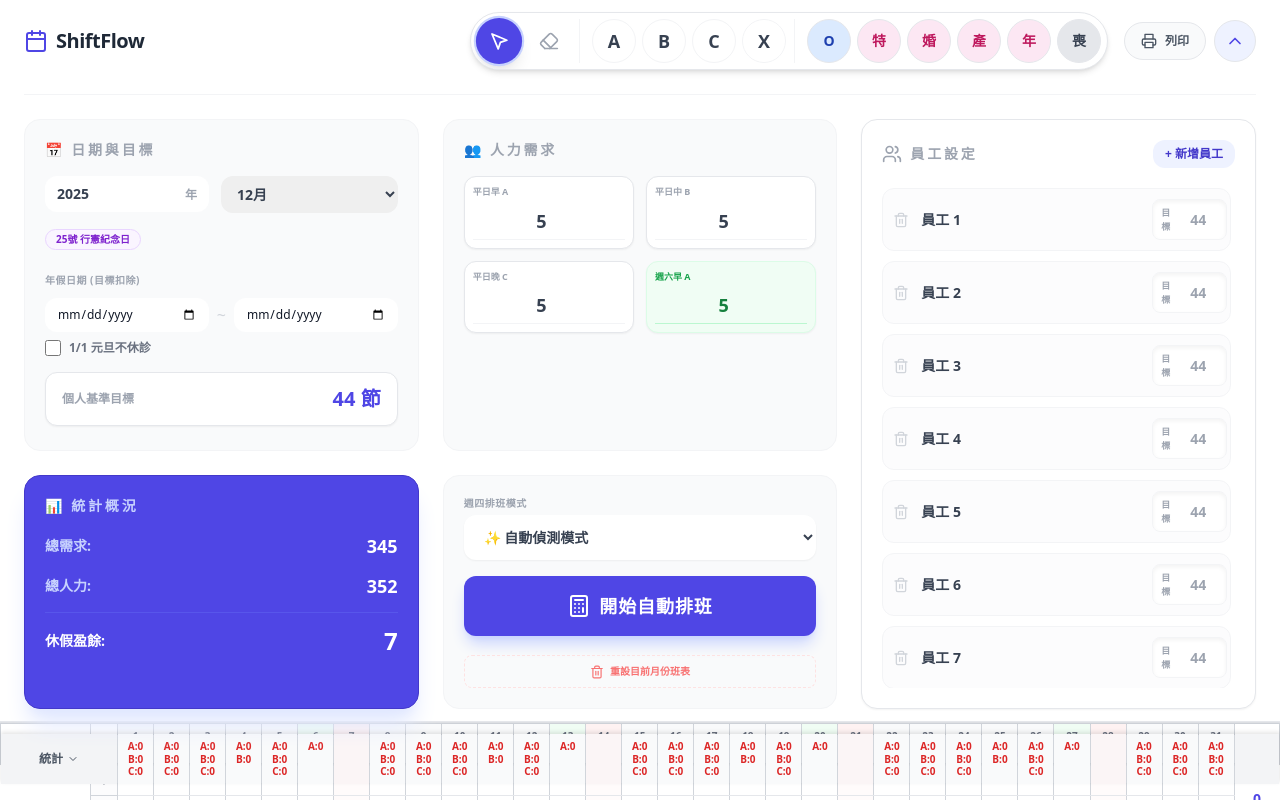
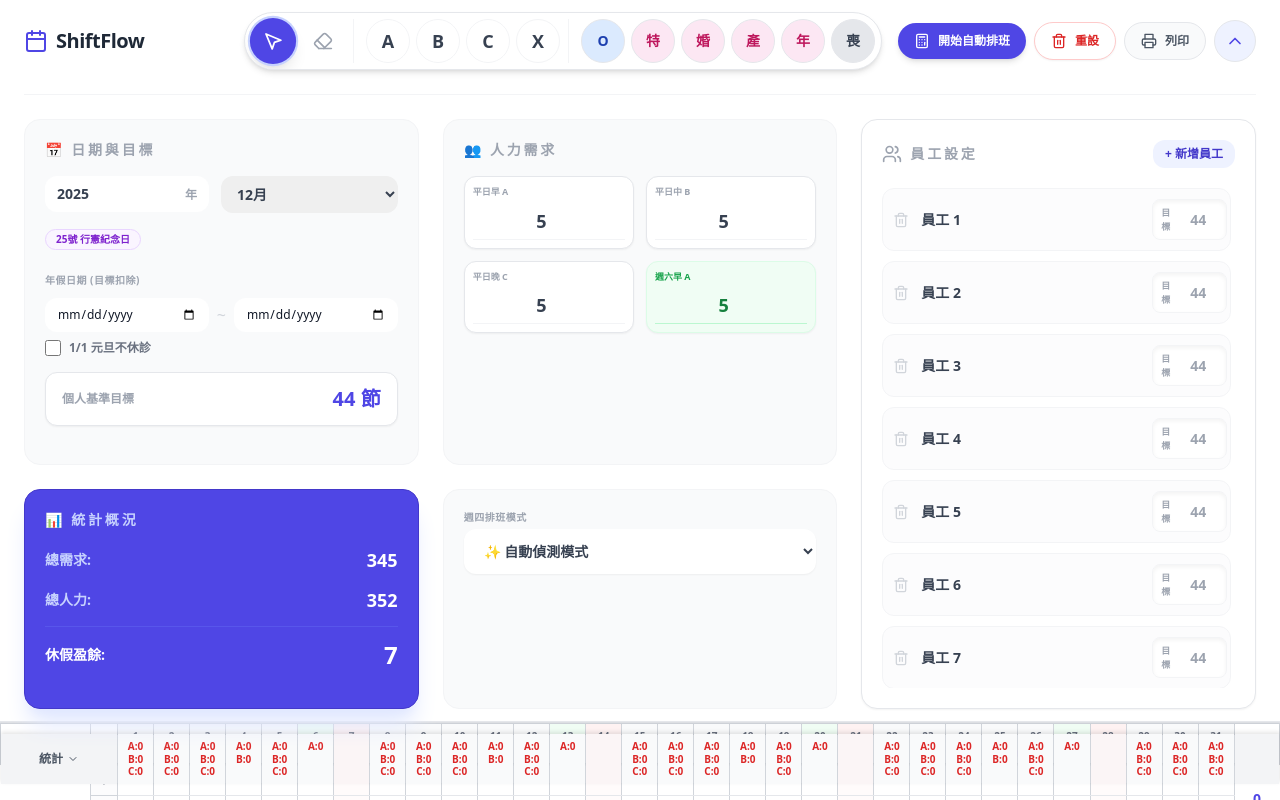
Before and after one commit to pp147147147-lab/auto, a React (Vite) app: page / in a window 1280 px wide. Built offline with nearby package versions, Linux system fonts and the light colour scheme.

Commit message:
feat(controls): Add generate and clear schedule buttons
Introduces new buttons to the controls panel:
- "Start Auto Scheduling" (開始自動排班): Triggers the auto-scheduling process.
- "Reset" (重設): Opens a modal to clear the current month's schedule, excluding manually filled slots.

```diff
--- a/components/Controls.tsx
+++ b/components/Controls.tsx
@@ -154,6 +154,24 @@ const Controls: React.FC<ControlsProps> = ({
 
                 {/* Print & Expand Buttons */}
                 <div className="flex items-center gap-2 self-end md:self-auto">
+                    <button
+                        onClick={onGenerate}
+                        className="flex items-center gap-2 px-4 py-2.5 text-xs font-bold text-white bg-indigo-600 hover:bg-indigo-700 rounded-full transition-all shadow-md hover:shadow-lg active:scale-95 whitespace-nowrap"
+                    >
+                        <Calculator className="w-4 h-4" />
+                        <span className="hidden sm:inline">開始自動排班</span>
+                        <span className="sm:hidden">排班</span>
+                    </button>
+
+                    <button
+                        onClick={onOpenClearModal}
+                        className="flex items-center gap-2 px-4 py-2.5 text-xs font-bold text-red-600 bg-white hover:bg-red-50 rounded-full transition-all border border-red-200 shadow-sm whitespace-nowrap"
+                        title="重設目前月份班表"
+                    >
+                        <Trash2 className="w-4 h-4" />
+                        <span className="hidden sm:inline">重設</span>
+                    </button>
+
                     <button
                         onClick={handlePrint}
                         className="flex items-center gap-2 px-4 py-2.5 text-xs font-bold text-gray-600 bg-gray-50 hover:bg-gray-200 rounded-full transition-all border border-gray-200 whitespace-nowrap"
@@ -336,23 +354,9 @@ const Controls: React.FC<ControlsProps> = ({
                                     ))}
                                 </select>
                             </div>
-
-                            <button
-                                onClick={onGenerate}
-                                className="w-full bg-indigo-600 text-white px-4 py-4 rounded-xl shadow-lg shadow-indigo-200 hover:bg-indigo-700 font-black flex items-center justify-center gap-2 transition-all active:scale-[0.98] text-lg uppercase tracking-wider"
-                            >
-                                <Calculator className="w-6 h-6" />
-                                開始自動排班
-                            </button>
+                            {/* Button removed from here */}
                         </div>
-
-                        <button
-                            onClick={onOpenClearModal}
-                            className="w-full mt-4 text-red-400 hover:text-red-600 text-[10px] font-black uppercase flex items-center justify-center gap-1.5 py-2 transition-colors border border-dashed border-red-100 rounded-lg hover:border-red-200"
-                        >
-                            <Trash2 className="w-3.5 h-3.5" />
-                            重設目前月份班表
-                        </button>
+                        {/* Clear button moved to header */}
                     </div>
                 </div>
 
```
